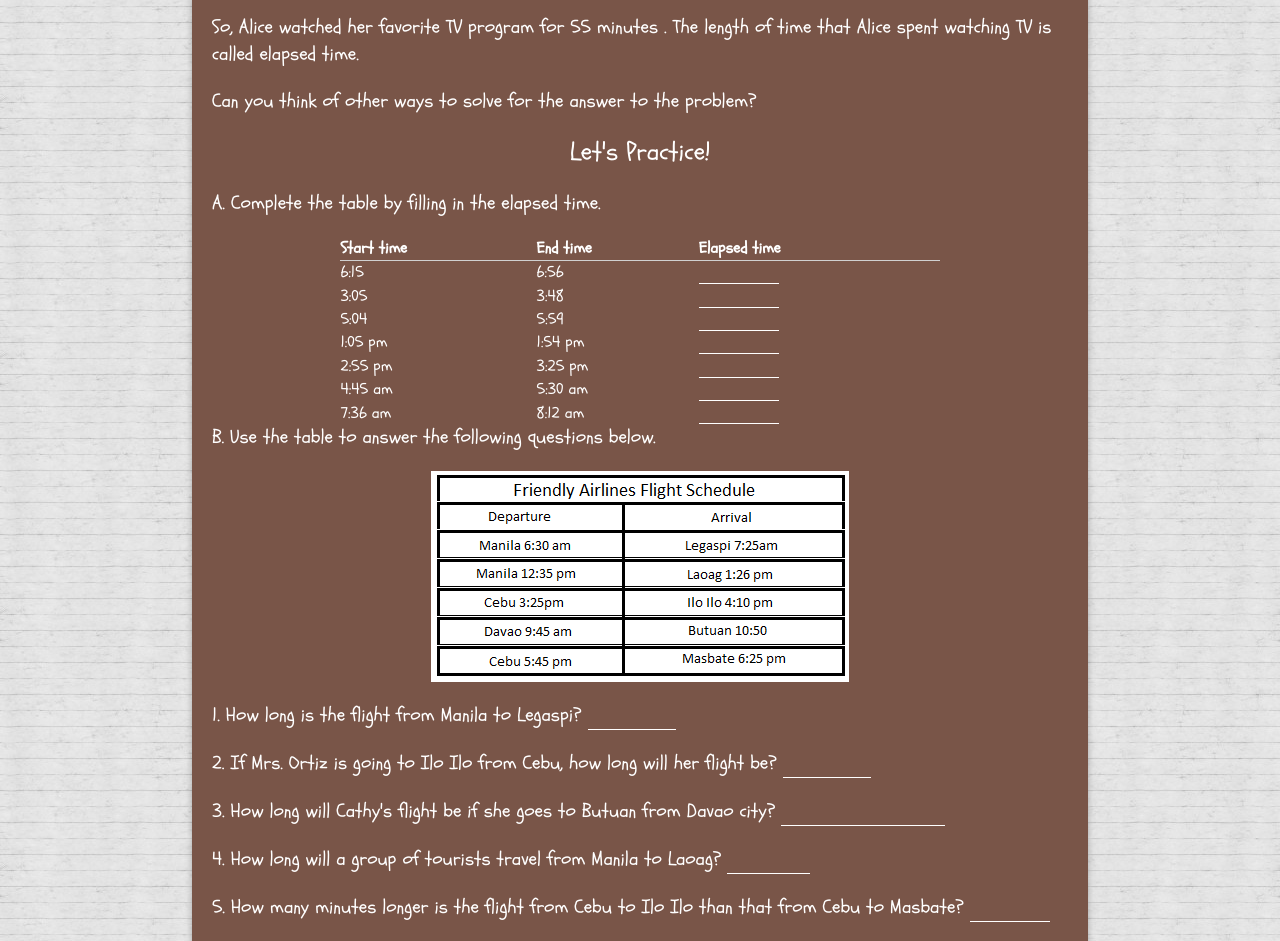
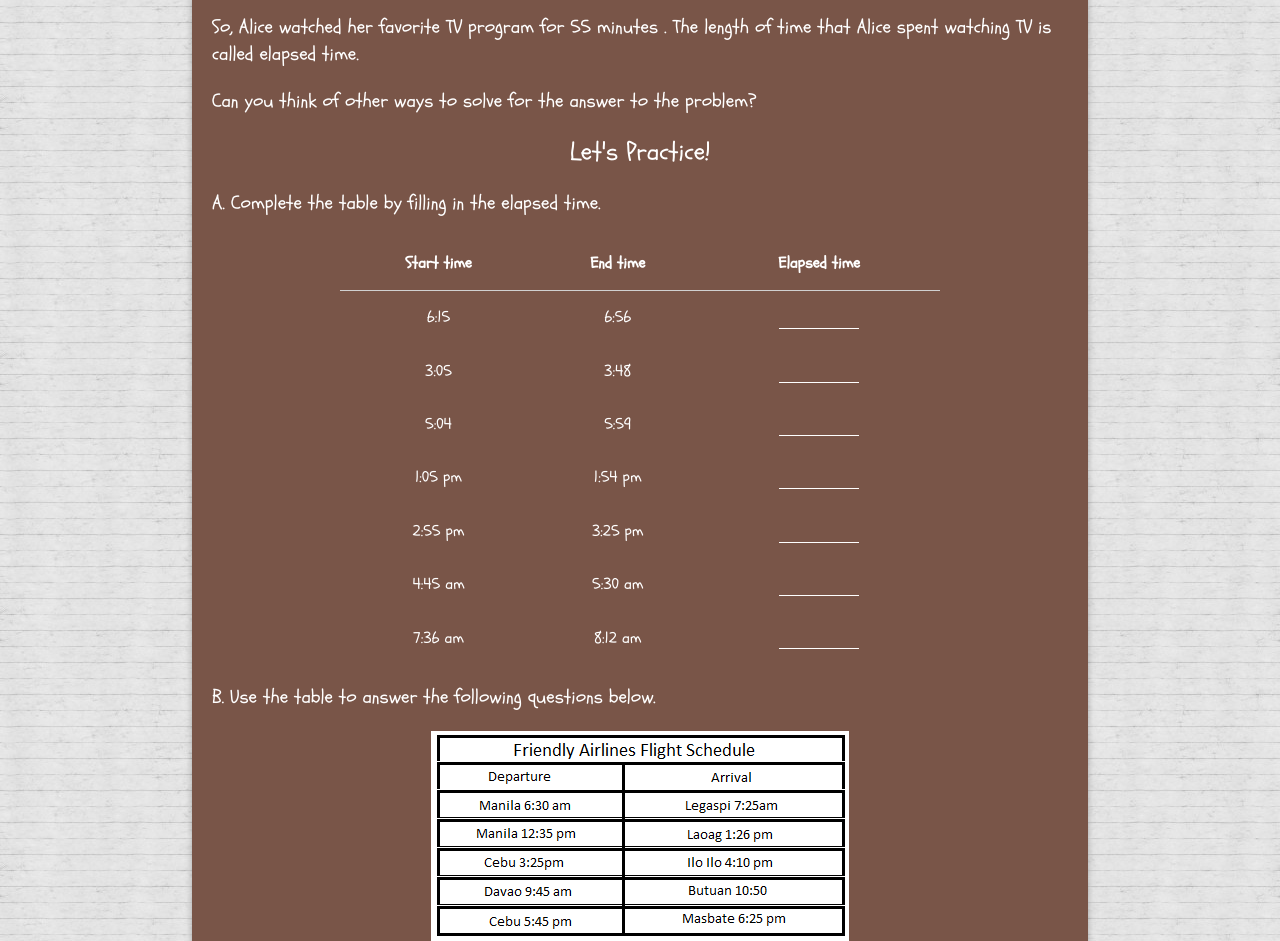
Before and after one commit to whathejoe/lms-m4g4, a PHP site: page /pages/measurement/lesson_55.html in a window 1280 px wide. Shown: the part 850-1791 px from the top of the page. Run offline with PHP 8.4, Linux system fonts and the light colour scheme.

Commit message:
Add style for quiz table in lessons

```diff
--- a/css/main.css
+++ b/css/main.css
@@ -479,6 +479,17 @@ div.card.mini > p.mini-card-header.underline {
     display: block;
 }
 
+.practice-table {
+    margin-bottom: 20px;
+}
+
+.practice-table th,
+.practice-table td {
+    padding-top: 15px;
+    padding-bottom: 15px;
+    text-align: center;
+}
+
 /* ----------------- QUIZZES -----------------*/
 
 .quiz-by-chapter {
```
